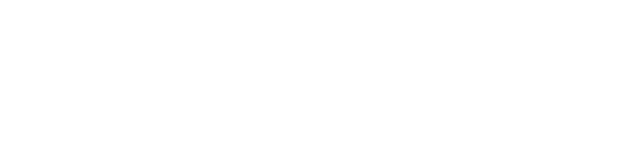
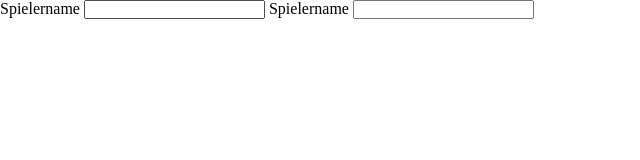
Before and after one commit to SSteingraeber/SSteingraeber.github.io, a plain HTML site: page index.html in a window 1280 px wide. Shown: the whole page, without its empty margins (0-640 px from the left). Drawn offline with Linux system fonts and the light colour scheme.

Commit message:
Update index.html

```diff
--- a/index.html
+++ b/index.html
@@ -41,6 +41,14 @@
             background-color: blueviolet;
         }
     </style>
+
+    <form action="http://sunnysolero.github.io/">
+        <label for="name">Spielername</label>
+        <input name="name" id="name" value="" />
+        <label for="port">Spielername</label>
+        <input name="port" id="port" value="" />
+    </form>
+
     <style id="computed"> </style>
     <div id="grid"></div>
     <script type="module">
```
